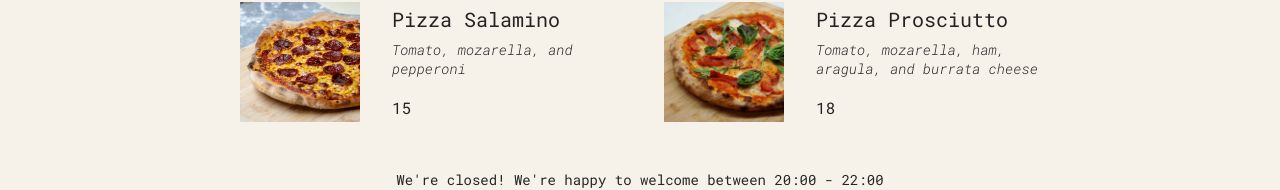
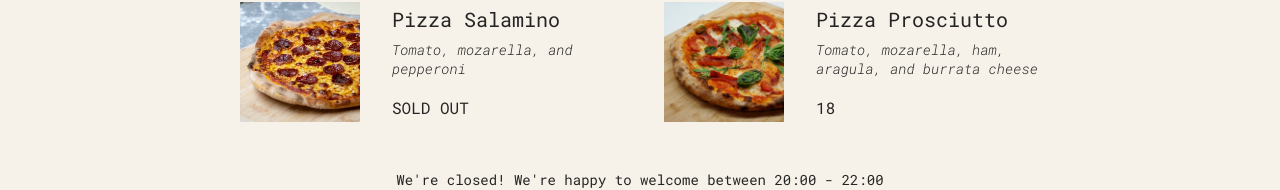
Before and after one commit to NurkaAmre/pizzamenu, a React (Create React App) app: page / in a window 1280 px wide. Shown: the part 666-856 px from the top of the page. Built offline with nearby package versions, Linux system fonts and the light colour scheme.

Commit message:
show solded out pizz

```diff
--- a/src/components/Pizza.js
+++ b/src/components/Pizza.js
@@ -13,7 +13,7 @@ export default function Pizza({
       <div>
         <h3>{name}</h3>
         <p>{ingredients}</p>
-        <span>{price}</span>
+        <span>{soldOut ? 'SOLD OUT' : price}</span>
       </div>
     </li>
   );
```
